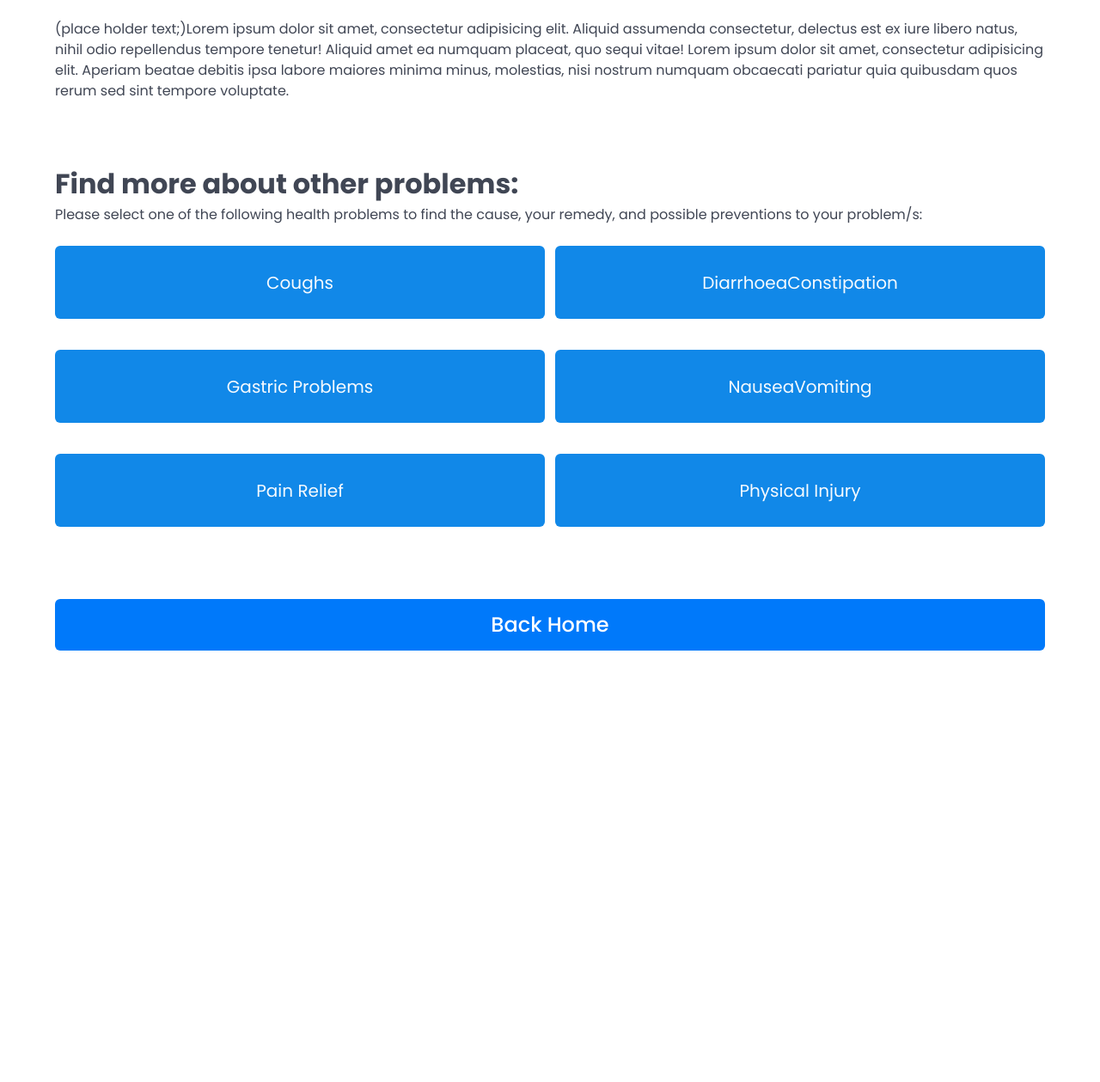
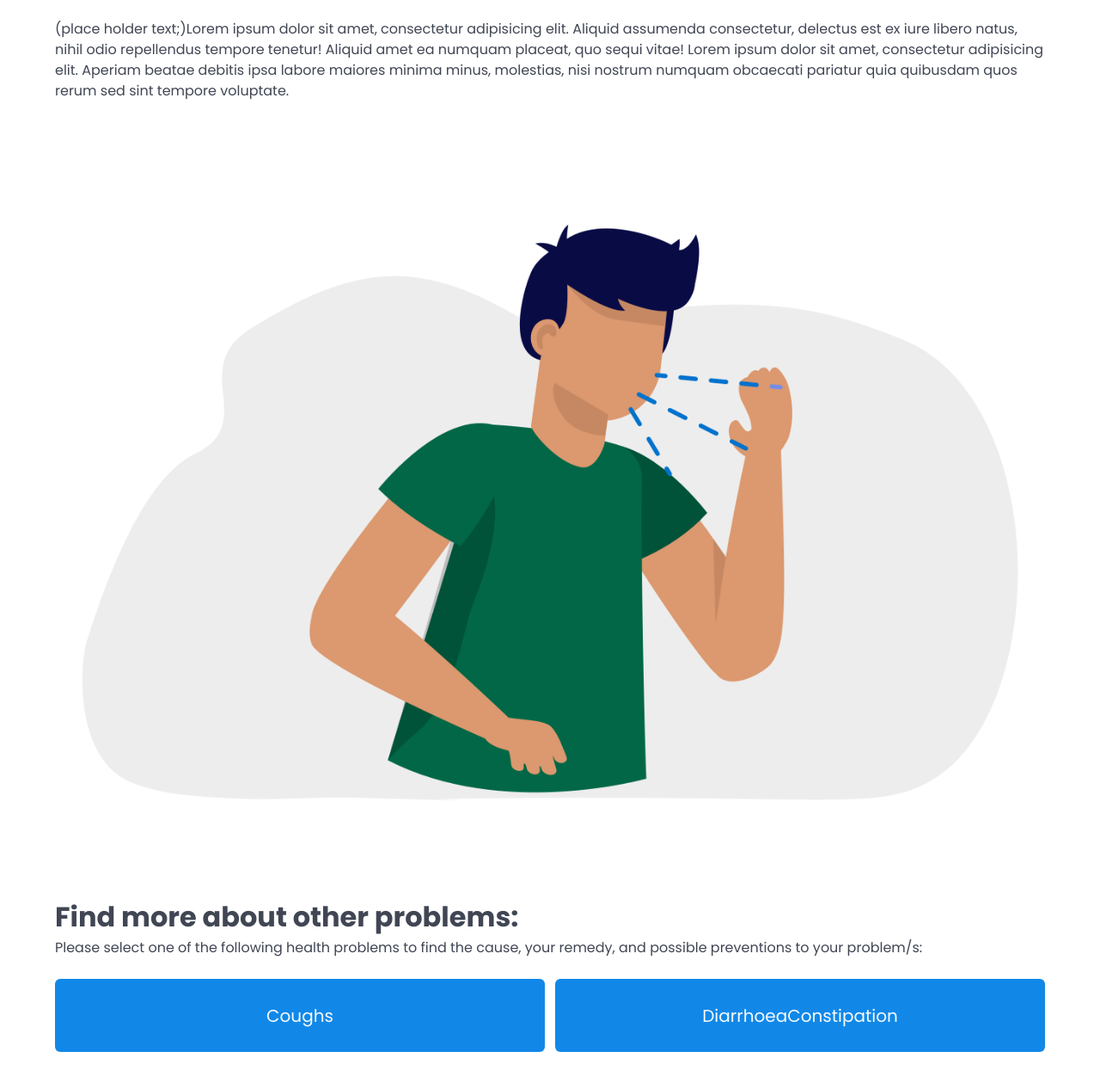
Before and after one commit to RiazAhmed0113/Find-Your-Remedy, a Django app: page /Coughs/ in a window 1280 px wide. Shown: the part 266-1525 px from the top of the page at 86% size. Before the commit the page ends 1023 px from the top, so only its background shows below. Run offline with Django 5.2, Linux system fonts and the light colour scheme; data comes from the database, SQL or seed files in the repository; both versions use the stored data as it was after the commit.

Commit message:
Adding images

```diff
--- a/django/main/templates/main/Coughs.html
+++ b/django/main/templates/main/Coughs.html
@@ -43,7 +43,11 @@
             maiores minima minus, molestias, nisi nostrum numquam obcaecati pariatur quia quibusdam quos rerum sed sint
             tempore voluptate.</p>
         <br>
-        <br><br>
+        <br>
+        <figure class="image is-1080x1080">
+            <img src="{% static '/images/Cough.png' %}" alt="Stethoscope"/>
+        </figure>
+        <br>
         <h2 class="is-size-3 has-text-weight-bold">Find more about other problems:</h2>
         <p>
             Please select one of the following health problems to find the cause, your remedy, and possible preventions to
--- a/django/main/templates/main/DiarrhoeaConstipation.html
+++ b/django/main/templates/main/DiarrhoeaConstipation.html
@@ -43,7 +43,11 @@
             maiores minima minus, molestias, nisi nostrum numquam obcaecati pariatur quia quibusdam quos rerum sed sint
             tempore voluptate.</p>
         <br>
-        <br><br>
+        <br>
+        <figure class="image is-1080x1080">
+            <img class="is-rounded image-border" src="{% static '/images/CandD.png' %}" alt="Stethoscope"/>
+        </figure>
+        <br>
         <h2 class="is-size-3 has-text-weight-bold">Find more about other problems:</h2>
         <p>
             Please select one of the following health problems to find the cause, your remedy, and possible preventions to
--- a/django/main/templates/main/Gastric Problems.html
+++ b/django/main/templates/main/Gastric Problems.html
@@ -43,7 +43,11 @@
             maiores minima minus, molestias, nisi nostrum numquam obcaecati pariatur quia quibusdam quos rerum sed sint
             tempore voluptate.</p>
         <br>
-        <br><br>
+        <br>
+        <figure class="image is-1080x1080">
+            <img class="is-rounded image-border" src="{% static '/images/gastric.jpg' %}" alt="Stethoscope"/>
+        </figure>
+        <br>
         <h2 class="is-size-3 has-text-weight-bold">Find more about other problems:</h2>
         <p>
             Please select one of the following health problems to find the cause, your remedy, and possible preventions to
```
Also changed, not shown: django/db.sqlite3.
